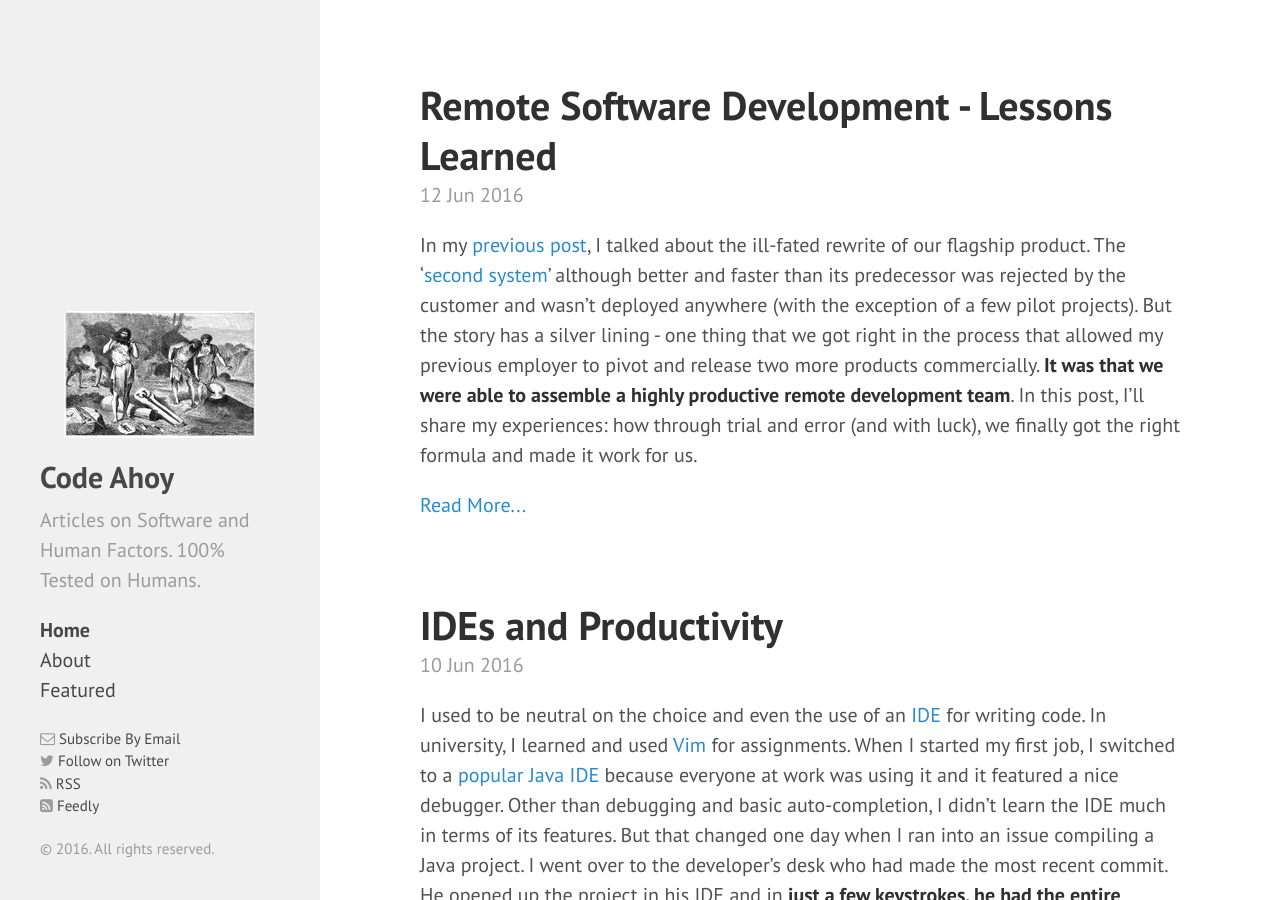
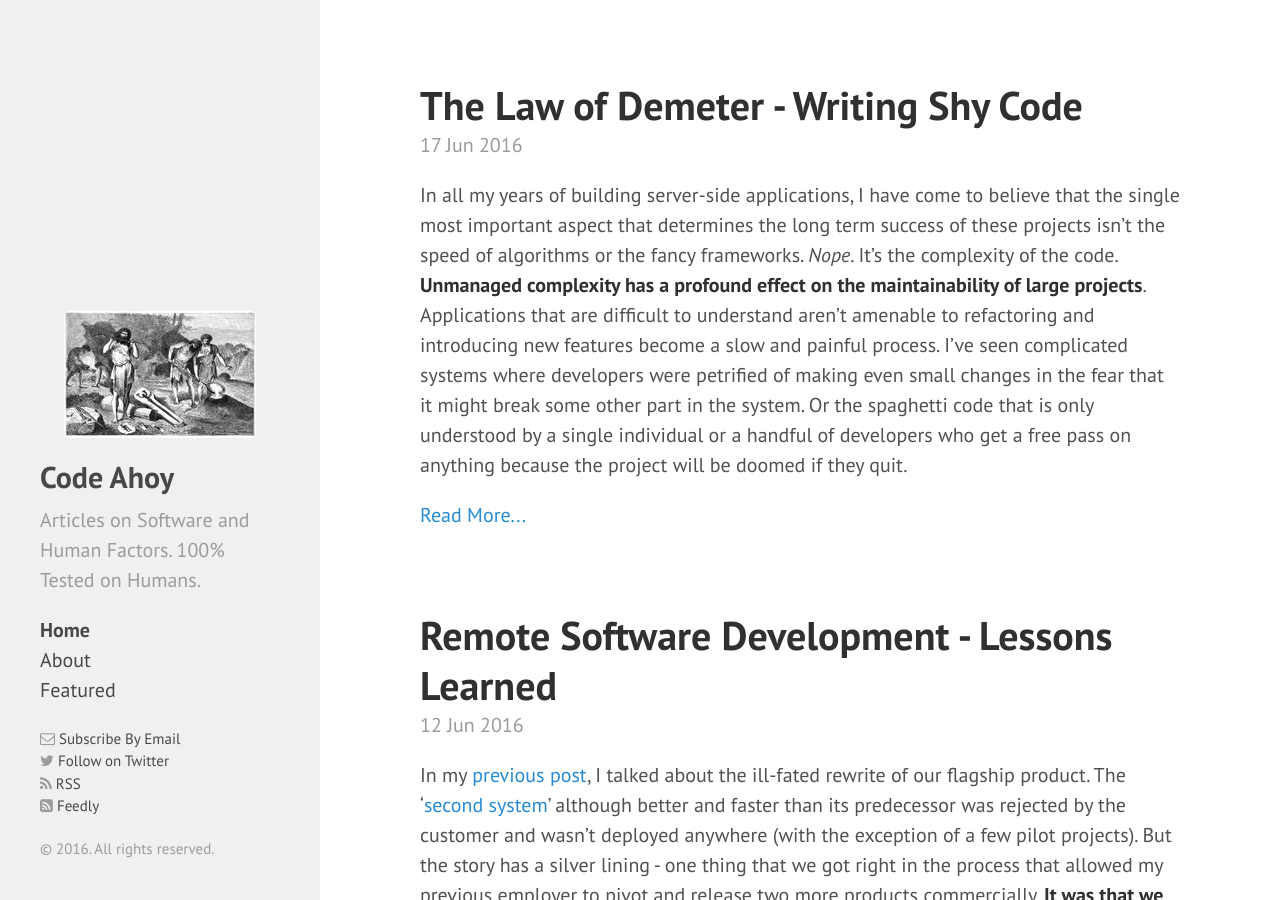
Before and after one commit to talk2viren/umermansoor.github.io, a Jekyll site: the page built from index.html, in a window 1280 px wide and 900 px high. Built offline with Jekyll 4.4.1, drawn with Linux system fonts in a browser that asks for light colours; nearby versions of some CDN libraries; the list of posts is cut into pages by our own code; some of the changed lines change nothing that is shown; some of the changed text lies outside the part shown.

Commit message:
new blog post - the law of demeter

````diff
--- a/_posts/2016-06-12-remote-software-development---lessons-learned.md
+++ b/_posts/2016-06-12-remote-software-development---lessons-learned.md
@@ -11,9 +11,9 @@ In my [previous post](http://www.codeahoy.com/2016/04/21/when-to-rewrite-from-sc
 
 I wrote the original system with one of the best [duct-tape developers](http://www.joelonsoftware.com/items/2009/09/23.html) I've ever worked with. We called him '*The Code Machine*'. He didn't write clean code, but he wrote it fast as hell and made sure it worked. The original system, done with a gun to our heads, was a big, complex, monolith application and the **boundaries between its modules were ill defined**. Computer scientists refer to this type of code as [tightly-coupled](https://en.wikipedia.org/wiki/Coupling_(computer_programming)) and the system is referred to as [non-orthogonal](https://en.wikipedia.org/wiki/Orthogonality_(programming)).
 
-The 'second system' had a more grand vision and we needed to grow the team to build it right and on schedule. I hired another developer, a bright, young CS graduate to work on the system. One problem with the original system quickly became evident to me: because the code was tightly-coupled (the auto-generated UML class diagrams resembled a spider's cobweb), the new developer couldn't work independently. While they were not bickering, the two developers couldn't get out of each other's way. Any **feature that was assigned to the new developer overlapped with *the code machine's* work and the progress slowed down**. Parallel to all this, the C-suite of my company decided to try out 'offshore software development'. The Chairman of the Board recommended a company with office in Hyderabad, India and before I even knew it, I was asked to interview Java developers from a list of CVs.
+The 'second system' had a more grand vision and we needed to grow the team to build it right and on schedule. I hired another developer, a bright, young CS graduate to work on the system. One problem with the original system quickly became evident to me: because the code was tightly-coupled (the auto-generated UML class diagrams resembled a spider's cobweb), the new developer couldn't work independently. While they were not bickering, the two developers couldn't get out of each other's way. Any **feature that was assigned to the new developer overlapped with *the code machine's* work and the progress slowed down**. Parallel to all this, the upper management decided to try out 'offshore software development'. Someone on the board recommended a company with office in Hyderabad, India and before I even knew it, I was asked to interview Java developers from a list of CVs.
 
-The coupling problem was magnified by the arrival of the remote developer. First, because the system was so complex, I had to spend a **tremendous amount of time and energy helping him drive up the learning curve**. Finally, when he was able to implement new features, his changes conflicted with the work of the local team and **integration became a nightmare which required everyone's involvement**. This issue aside, I had other concerns as well. It appeared that he was 'covering his ass' by leaving a paper trail. I hate bureaucracy and don't work that way. I later learned, through other means, that developers in that offshore firm were paid below the market rate and the culture was just terrible. Plus they had big turn-over issues.
+The non-orthogonality problem was magnified by the arrival of the remote developer. First, because the system was so complex, I had to spend a **tremendous amount of time and energy helping him drive up the learning curve**. Finally, when he was able to implement new features, his changes conflicted with the work of the local team and **integration became a nightmare which required everyone's involvement**. This issue aside, I had other concerns as well. It appeared that he was 'covering his ass' by leaving a paper trail. I hate bureaucracy and don't work that way. I later learned, through other means, that developers in that offshore firm were paid below the market rate and the culture was just terrible. Plus they had big turn-over issues.
 
 Let me stop here to summarize the situation: we had a **complex system** with huge overlap of responsibilities. Changes rippled through the whole system and affected the entire team. We had a **remote developer in India**, outside of our comfort (time)zone, and integration often forced everyone to work odd hours. To make matters worse, the remote developer had a **low morale** and was interested in covering his ass. And I don't say to demean him: he was a reasonably good developer but the environment he was working in was toxic.
 
--- /dev/null
+++ b/_posts/2016-06-17-the-law-of-demeter---writing-shy-code.md
@@ -0,0 +1,97 @@
+---
+layout: post
+title: The Law of Demeter - Writing Shy Code
+comments: True
+excerpt_separator: <!--more-->
+---
+
+In all my years of building server-side applications, I have come to believe that the single most important aspect that determines the long term success of these projects isn't the speed of algorithms or the fancy frameworks. *Nope*. It's the complexity of the code. **Unmanaged complexity has a profound effect on the maintainability of large projects**. Applications that are difficult to understand aren't amenable to refactoring and introducing new features become a slow and painful process. I've seen complicated systems where developers were petrified of making even small changes in the fear that it might break some other part in the system. Or the spaghetti code that is only understood by a single individual or a handful of developers who get a free pass on anything because the project will be doomed if they quit.
+
+<!--more-->
+
+There are many factors that result in complicated code. **One of the factors is [coupling](https://en.wikipedia.org/wiki/Coupling_(computer_programming)) between your application's modules which makes it very difficult to understand or change the code**. Let's walkthrough a trivial example. Suppose there's a server that allows users to connect. When users connect and authenticate, they are wrapped in a 'User' class:
+
+```java
+// Represents a user
+class User {
+  public final String username;
+  public final int id;
+  public final Socket socket;
+}
+```
+
+If we want to send a message a user, we would do something like this:
+
+```java
+// Send "Hello." string to a User
+void sayHello(User user) {
+  Socket s = user.socket; // Get the user's socket
+  OutputStream outputStream = s.getOutputStream();
+  PrintWriter out = new PrintWriter(outputStream);
+  out.println("Hello."); // send the message to the socket.
+}
+```
+
+I'm sure that the flaw is obvious: the *User* class failed to encapsulate the *socket* object and leaked it to the world. If we want to switch to another communication mechanism other than 'Socket', we'll have to make changes everywhere it is used . However, the `sayHello(...)` method isn't entirely innocent. **It sinned in the manner it interacted with the *socket* object. Instead of asking the *user* object to send a message, it obtained access to an independent "third-party" object (*socket*) that it used to send directly**. The example might be contrived, but I have seen this pattern far too many times in "enterprise" applications. The good news is that **this kind of coupling can be easily detected. The technique to identify this behavior has a fancy name: [The Law of Demeter](http://www.ccs.neu.edu/research/demeter/papers/law-of-demeter/oopsla88-law-of-demeter.pdf)**. The "law" (the term itself is a misnomer. It's a technique or a guideline) can be [summarized](https://en.wikipedia.org/wiki/Law_of_Demeter) as:
+
+>
+- Each unit should have only **limited knowledge about other units**: only units "closely" related to the current unit.
+- Each unit should only talk to its friends; **don't talk to strangers**.
+- **Only talk to your immediate friends**.
+
+In short, tight coupling between logically independent modules violates the Law of Demeter. Although, it is a side effect of poor encapsulation, **the law tells says that we shouldn't obtain access to third-party objects and manipulate them directly**. Here's a good [example](http://pmd.github.io/pmd-5.1.3/rules/java/coupling.html) to illustrate the Law of Demeter:
+
+
+```java
+public class Foo {
+    /**
+     * This example will result in two violations.
+     */
+    public void example(Bar b) {
+        // this method call is ok, as b is a parameter of "example"
+        C c = b.getC();
+
+        // this method call is a violation, as we are using c, which we got from B.
+        // We should ask b directly instead, e.g. "b.doItOnC();"
+        c.doIt();
+
+        // this is also a violation, just expressed differently as a method chain without temporary variables.
+        b.getC().doIt();
+
+        // a constructor call, not a method call.
+        D d = new D();
+        // this method call is ok, because we have create the new instance of D locally.
+        d.doSomethingElse();
+    }
+}
+```
+
+Scroll up and look at the `sayHello(...)` method above and notice how it violates the Law of Demeter. Even though **the method itself is pretty much helpless, it helps us detect tight-coupling**. The real problem is that the *User* class failed to hide its internal details. Let's fix it:
+
+```java
+class User {
+  public final String username;
+  public final int id;
+  // Make the field private to hide it from the world.
+  private final Socket socket;
+
+  // Implement (encapsulate) the functionality of message sending
+  void sendMessage(String message) {
+    OutputStream outputStream = socket.getOutputStream();
+    PrintWriter out = new PrintWriter(outputStream);
+    out.println(message);
+  }
+}
+```
+Now that's done. Let's fix the `sayHello(...)` method to stop relying on the *socket* object:
+
+```java
+// Doesn't violate the Law of Demeter anymore.
+void sayHello(User user) {
+  user.sendMessage("Hello.");
+}
+```
+
+(Coupling) Problem solved. In their book [The Pragmatic Programmer](https://www.amazon.com/Pragmatic-Programmer-Journeyman-Master/dp/020161622X), Andrew and Dave call for writing **"shy" code that doesn't interact with too many things**.
+
+I keep an eye out for the Law of Demeter violations when writing or reviewing code. However, this could be automated with [source code analyzers](http://pmd.github.io/). I haven't personally used it myself so take my advice with a grain of salt. I'll update this post if I use it myself.
````
